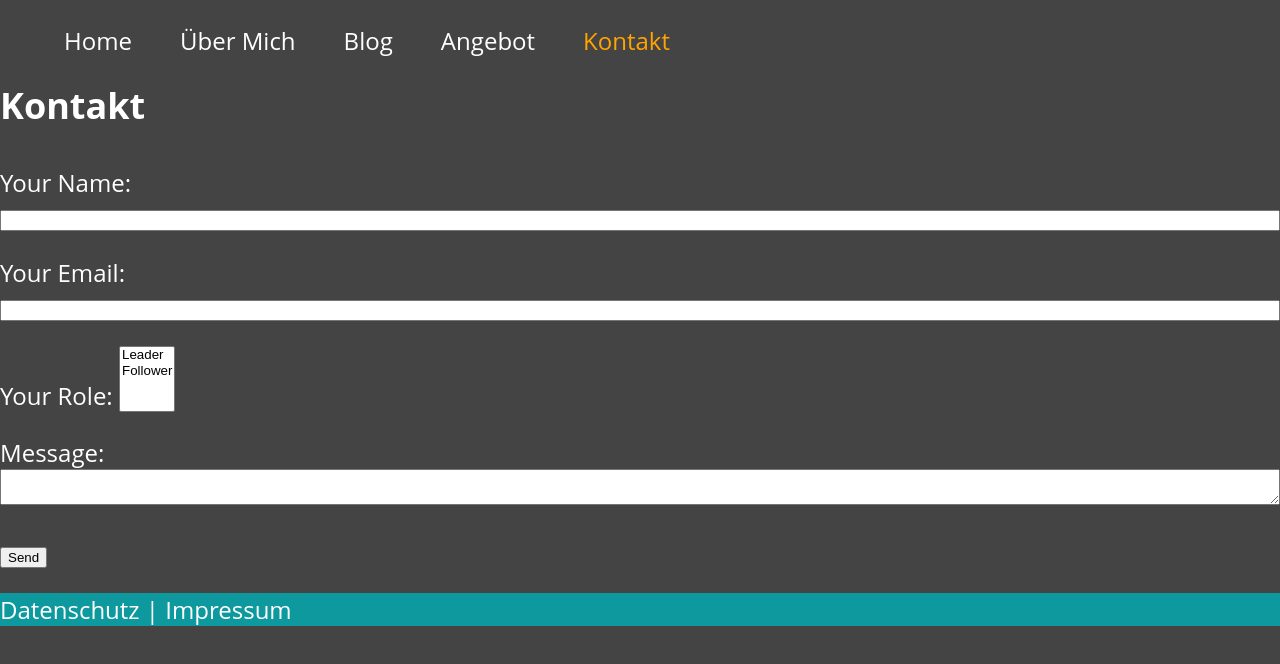
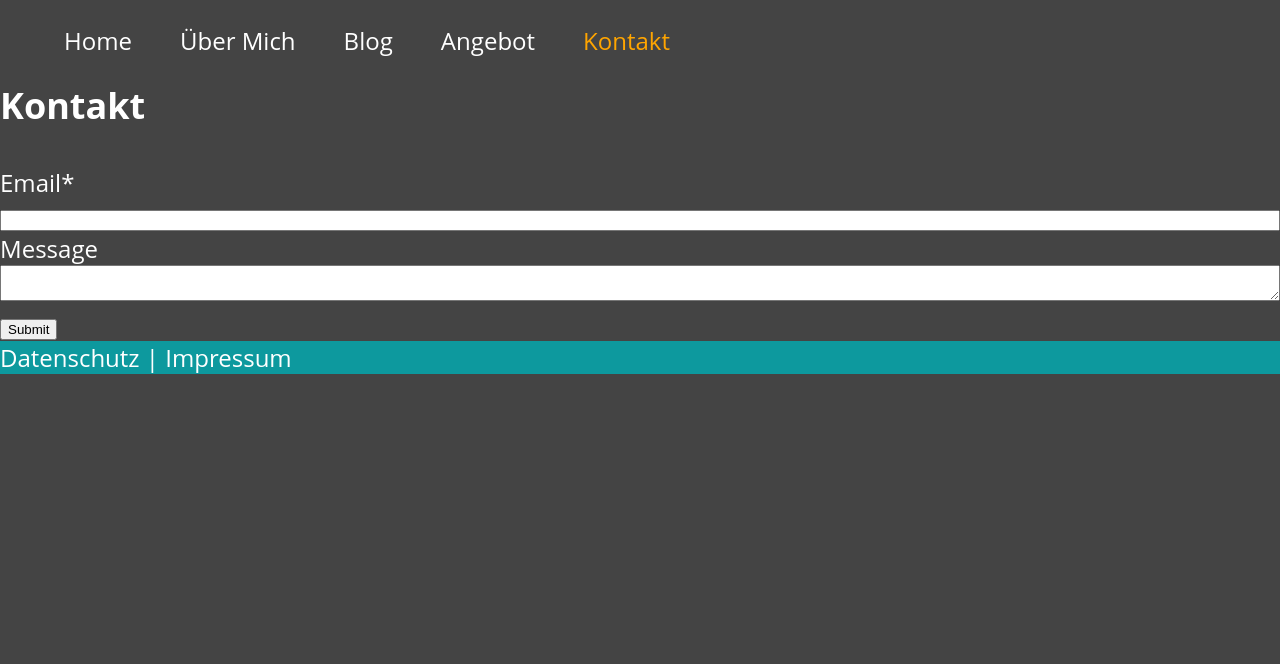
Before and after one commit to TobiasWust/tobiaswustde, a Nuxt app: page /contact in a window 1280 px wide. Shown: the top 664 px of the page. Built offline with nearby package versions, Linux system fonts and the light colour scheme.

Commit message:
insert working example and hope

```diff
--- a/pages/contact.vue
+++ b/pages/contact.vue
@@ -1,26 +1,15 @@
 <template>
   <div>
     <h1>Kontakt</h1>
-    <form name="contact" method="POST" netlify>
-  <p>
-    <label>Your Name: <input type="text" name="name" /></label>
-  </p>
-  <p>
-    <label>Your Email: <input type="email" name="email" /></label>
-  </p>
-  <p>
-    <label>Your Role: <select name="role[]" multiple>
-      <option value="leader">Leader</option>
-      <option value="follower">Follower</option>
-    </select></label>
-  </p>
-  <p>
-    <label>Message: <textarea name="message"></textarea></label>
-  </p>
-  <p>
-    <button type="submit">Send</button>
-  </p>
-</form>
+      <form name="test" method="POST" netlify>
+        <label>Email*
+          <input name="email" type="email" required />
+        </label>
+        <label>Message
+          <textarea name="message"></textarea>
+        </label>
+        <button type="submit">Submit</button>
+      </form>
   </div>
 </template>
 
```
